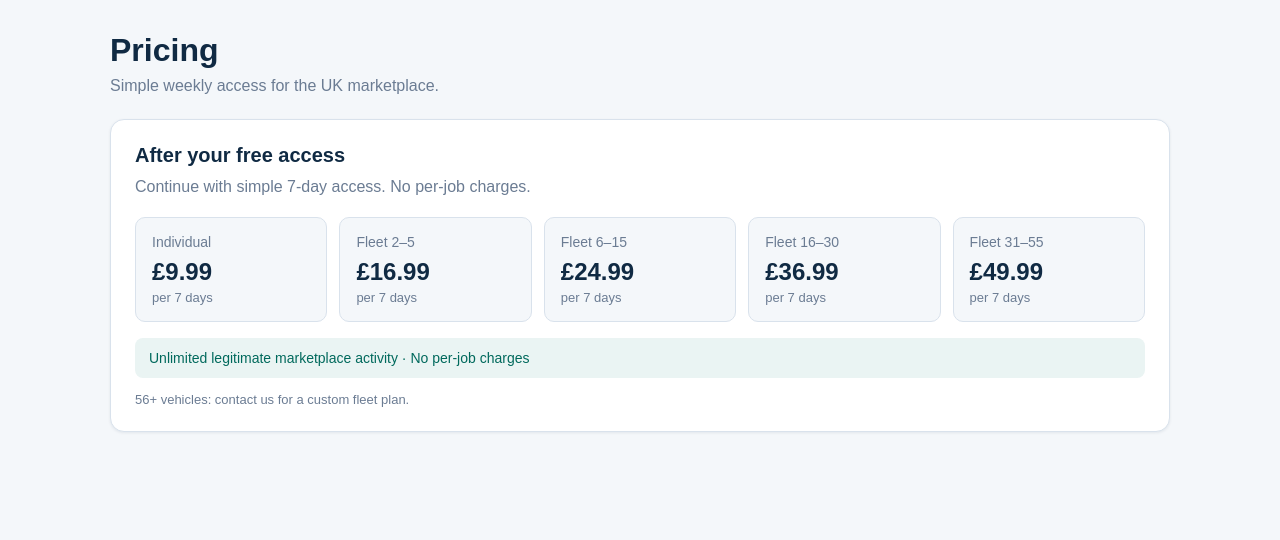
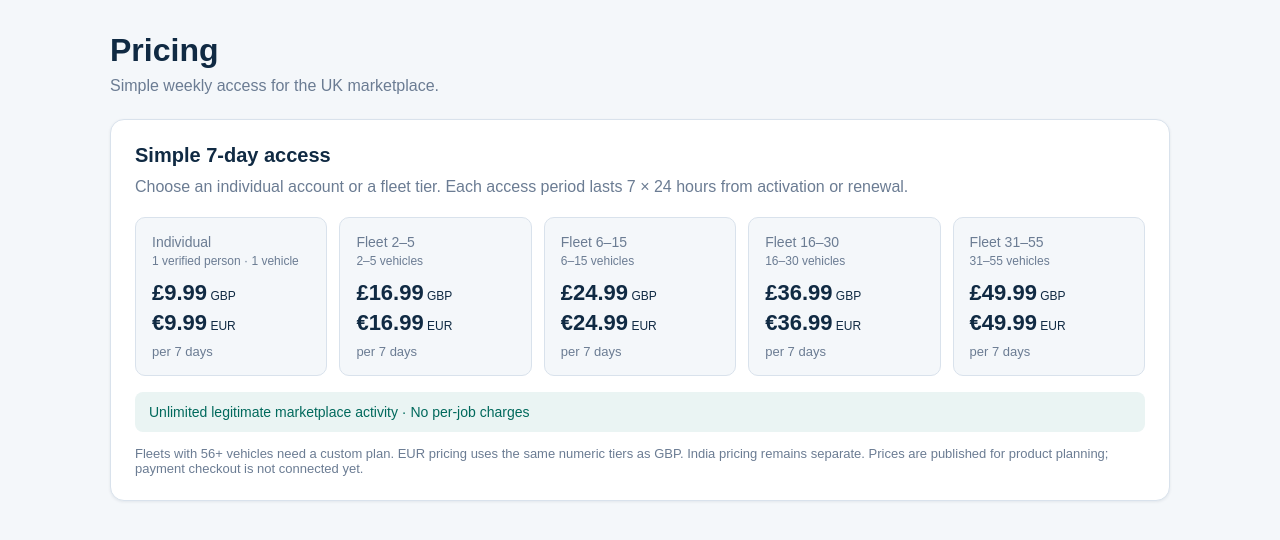
Before and after one commit to Post2Drive/post2drive-app, a Next.js app: page /pricing in a window 1280 px wide. Shown: the top 540 px of the page. Built offline with nearby package versions, Linux system fonts and the light colour scheme; no server answers.

Commit message:
feat: publish GBP and EUR weekly pricing tiers

```diff
--- a/components/subscription-pricing.tsx
+++ b/components/subscription-pricing.tsx
@@ -1,117 +1,40 @@
 "use client";
 
 const plans = [
-  ["Individual", "£9.99", "7 days"],
-  ["Fleet 2–5", "£16.99", "7 days"],
-  ["Fleet 6–15", "£24.99", "7 days"],
-  ["Fleet 16–30", "£36.99", "7 days"],
-  ["Fleet 31–55", "£49.99", "7 days"],
+  { name: "Individual", detail: "1 verified person · 1 vehicle", gbp: "£9.99", eur: "€9.99" },
+  { name: "Fleet 2–5", detail: "2–5 vehicles", gbp: "£16.99", eur: "€16.99" },
+  { name: "Fleet 6–15", detail: "6–15 vehicles", gbp: "£24.99", eur: "€24.99" },
+  { name: "Fleet 16–30", detail: "16–30 vehicles", gbp: "£36.99", eur: "€36.99" },
+  { name: "Fleet 31–55", detail: "31–55 vehicles", gbp: "£49.99", eur: "€49.99" },
 ];
 
 export default function SubscriptionPricing() {
   return (
-    <section
-      style={{
-        background: "#FFFFFF",
-        border: "1px solid #D9E2EC",
-        borderRadius: 14,
-        padding: 24,
-        boxShadow: "0 1px 3px rgba(16, 42, 67, 0.08)",
-      }}
-    >
+    <section style={{ background: "#FFFFFF", border: "1px solid #D9E2EC", borderRadius: 14, padding: 24, boxShadow: "0 1px 3px rgba(16, 42, 67, 0.08)" }}>
       <div style={{ marginBottom: 18 }}>
-        <h2
-          style={{
-            margin: 0,
-            fontSize: 20,
-            color: "#102A43",
-          }}
-        >
-          After your free access
-        </h2>
-
-        <p
-          style={{
-            margin: "8px 0 0",
-            color: "#6B7C93",
-            lineHeight: 1.5,
-          }}
-        >
-          Continue with simple 7-day access. No per-job charges.
+        <h2 style={{ margin: 0, fontSize: 20, color: "#102A43" }}>Simple 7-day access</h2>
+        <p style={{ margin: "8px 0 0", color: "#6B7C93", lineHeight: 1.5 }}>
+          Choose an individual account or a fleet tier. Each access period lasts 7 × 24 hours from activation or renewal.
         </p>
       </div>
 
-      <div
-        style={{
-          display: "grid",
-          gridTemplateColumns: "repeat(auto-fit, minmax(180px, 1fr))",
-          gap: 12,
-        }}
-      >
-        {plans.map(([name, price, period]) => (
-          <div
-            key={name}
-            style={{
-              border: "1px solid #D9E2EC",
-              borderRadius: 10,
-              padding: 16,
-              background: "#F4F7FA",
-            }}
-          >
-            <div
-              style={{
-                fontSize: 14,
-                color: "#6B7C93",
-                marginBottom: 8,
-              }}
-            >
-              {name}
-            </div>
-
-            <div
-              style={{
-                fontSize: 24,
-                fontWeight: 700,
-                color: "#102A43",
-              }}
-            >
-              {price}
-            </div>
-
-            <div
-              style={{
-                fontSize: 13,
-                color: "#6B7C93",
-                marginTop: 4,
-              }}
-            >
-              per {period}
-            </div>
+      <div style={{ display: "grid", gridTemplateColumns: "repeat(auto-fit, minmax(190px, 1fr))", gap: 12 }}>
+        {plans.map((plan) => (
+          <div key={plan.name} style={{ border: "1px solid #D9E2EC", borderRadius: 10, padding: 16, background: "#F4F7FA" }}>
+            <div style={{ fontSize: 14, color: "#6B7C93", marginBottom: 4 }}>{plan.name}</div>
+            <div style={{ fontSize: 12, color: "#6B7C93", marginBottom: 12 }}>{plan.detail}</div>
+            <div style={{ fontSize: 22, fontWeight: 700, color: "#102A43" }}>{plan.gbp}<span style={{ fontSize: 12, fontWeight: 500 }}> GBP</span></div>
+            <div style={{ fontSize: 22, fontWeight: 700, color: "#102A43", marginTop: 4 }}>{plan.eur}<span style={{ fontSize: 12, fontWeight: 500 }}> EUR</span></div>
+            <div style={{ fontSize: 13, color: "#6B7C93", marginTop: 8 }}>per 7 days</div>
           </div>
         ))}
       </div>
 
-      <div
-        style={{
-          marginTop: 16,
-          padding: "12px 14px",
-          borderRadius: 8,
-          background: "#EAF4F3",
-          color: "#00695C",
-          fontSize: 14,
-        }}
-      >
+      <div style={{ marginTop: 16, padding: "12px 14px", borderRadius: 8, background: "#EAF4F3", color: "#00695C", fontSize: 14 }}>
         Unlimited legitimate marketplace activity · No per-job charges
       </div>
-
-      <p
-        style={{
-          margin: "14px 0 0",
-          fontSize: 13,
-          color: "#6B7C93",
-        }}
-      >
-        56+ vehicles: contact us for a custom fleet plan.
+      <p style={{ margin: "14px 0 0", fontSize: 13, color: "#6B7C93" }}>
+        Fleets with 56+ vehicles need a custom plan. EUR pricing uses the same numeric tiers as GBP. India pricing remains separate. Prices are published for product planning; payment checkout is not connected yet.
       </p>
     </section>
   );
```
